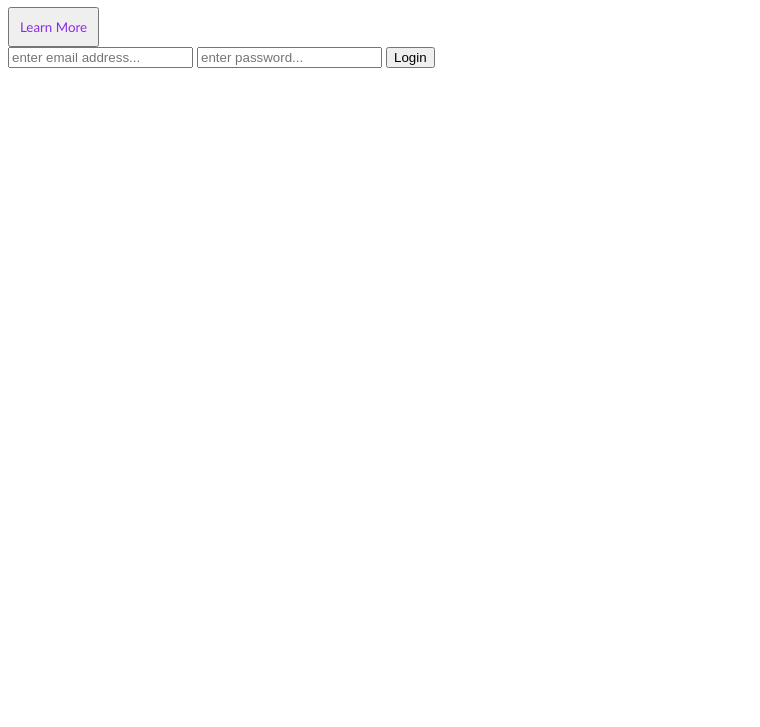
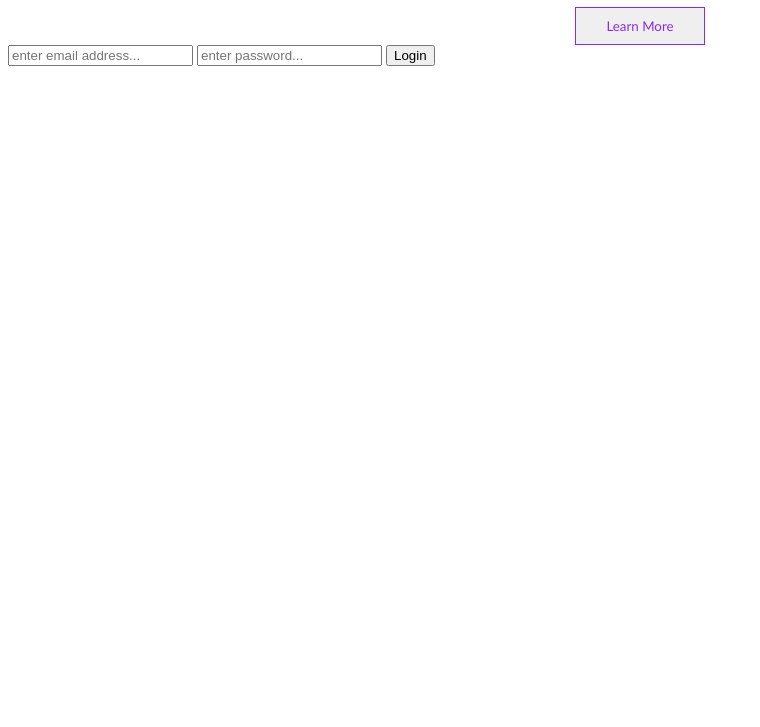
Before and after one commit to MCpracticesforskills/SheCodes-week-6-git-and-github-practice, a plain HTML site: page index.html in a window 1280 px wide. Shown: the part 73-800 px from the top of the page, without its empty margins (0-760 px from the left). Drawn offline with Linux system fonts and the light colour scheme.

Commit message:
styled the button
made button look more clickable

```diff
--- a/style.css
+++ b/style.css
@@ -5,9 +5,11 @@ h1 {
 }
 button {
   cursor: pointer;
-  padding: 10px;
+  padding: 10px 30px;
   color: blueviolet;
-  font-family: "Trebuchet MS", "Lucida Sans Unicode", "Lucida Grande",
-    "Lucida Sans", Arial, sans-serif;
+  font-family: "Trebuchet MS";
   box-shadow: cornsilk;
+  display: block;
+  margin: 0 auto;
+  border: 1px solid blueviolet;
 }
```
